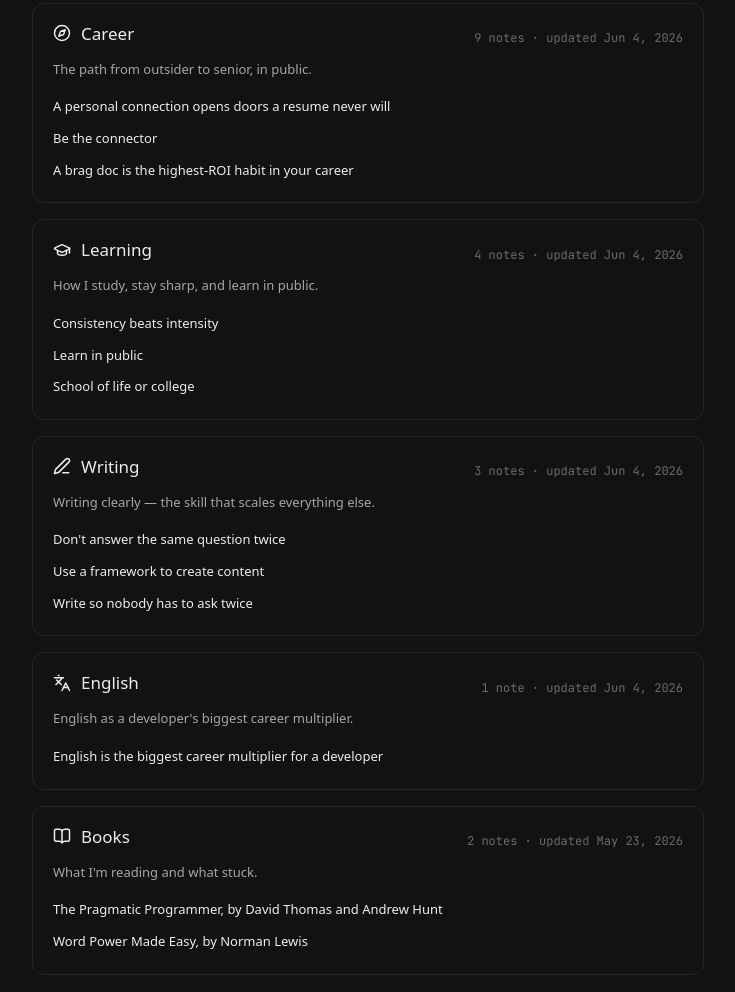
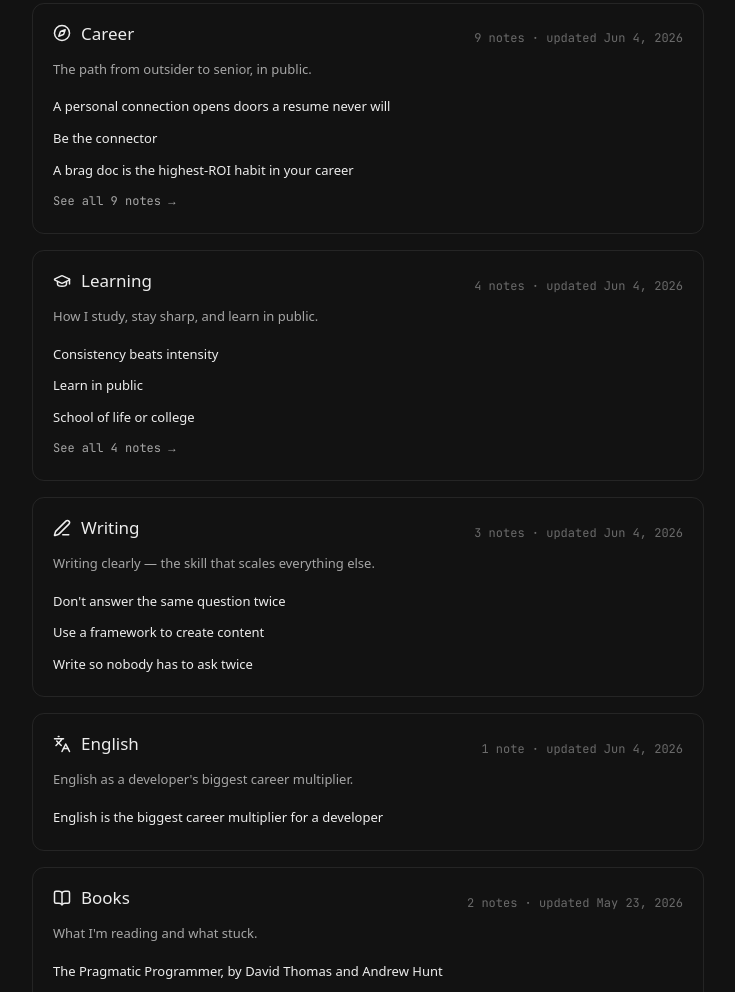
Before and after one commit to ederchristian/ederchristian, an Astro site: page /notes in a window 1280 px wide. Shown: the part 729-1721 px from the top of the page, without its empty margins (272-1007 px from the left). Built offline with nearby package versions, Linux system fonts and the light colour scheme; Astro itself is replaced by a stand-in of ours; no server answers.

Commit message:
Add See all link to note categories with extra notes

```diff
--- a/src/pages/notes/index.astro
+++ b/src/pages/notes/index.astro
@@ -51,6 +51,7 @@ const formatDate = (date: Date) =>
               <p class="theme-row__desc">{theme.description}</p>
               {
                 recentTitles.length > 0 ? (
+                  <>
                     <ul class="theme-row__recent">
                       {recentTitles.map((n) => (
                         <li>
@@ -58,6 +59,12 @@ const formatDate = (date: Date) =>
                         </li>
                       ))}
                     </ul>
+                    {tnotes.length > recentTitles.length ? (
+                      <a class="theme-row__see-all" href={theme.href}>
+                        See all {tnotes.length} notes →
+                      </a>
+                    ) : null}
+                  </>
                 ) : (
                   <p class="theme-row__empty">No notes yet.</p>
                 )
@@ -135,6 +142,17 @@ const formatDate = (date: Date) =>
   .theme-row__recent a:hover {
     color: var(--accent);
   }
+  .theme-row__see-all {
+    display: inline-block;
+    margin-top: 10px;
+    color: var(--text-secondary);
+    font-family: var(--font-mono);
+    font-size: var(--fs-eyebrow);
+    transition: color 200ms ease;
+  }
+  .theme-row__see-all:hover {
+    color: var(--accent);
+  }
   .theme-row__empty {
     color: var(--text-tertiary);
     font-size: var(--fs-meta);
```
Lines whose indentation alone changed are shown as unchanged.
